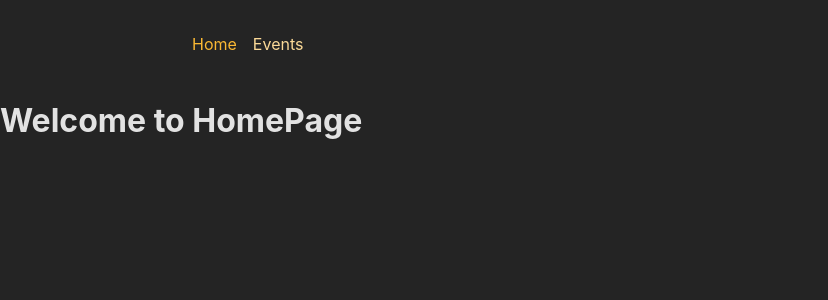
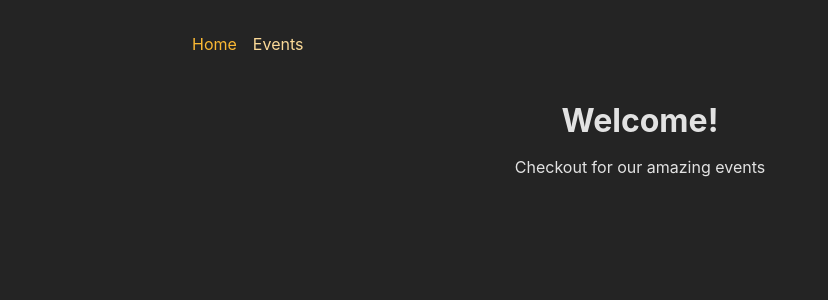
Before and after one commit to ogedengbewisdom/eventApp, a React (Create React App) app in the folder frontend/: page / in a window 1280 px wide. Shown: the top 300 px of the page, without its empty margins (0-828 px from the left). Built offline with nearby package versions, Linux system fonts and the light colour scheme.

Commit message:
using page Pagecontent componte for nice UIUX

```diff
--- a/frontend/src/pages/HomePage.js
+++ b/frontend/src/pages/HomePage.js
@@ -1,8 +1,10 @@
+import PageContent from "../components/PageContents"
 
 
 const HomePage = () => {
+    const title = "Welcome!"
     return(
-        <h1>Welcome to HomePage</h1>
+        <PageContent title={title}><p>Checkout for our amazing events</p></PageContent>
     )
 }
 
```
